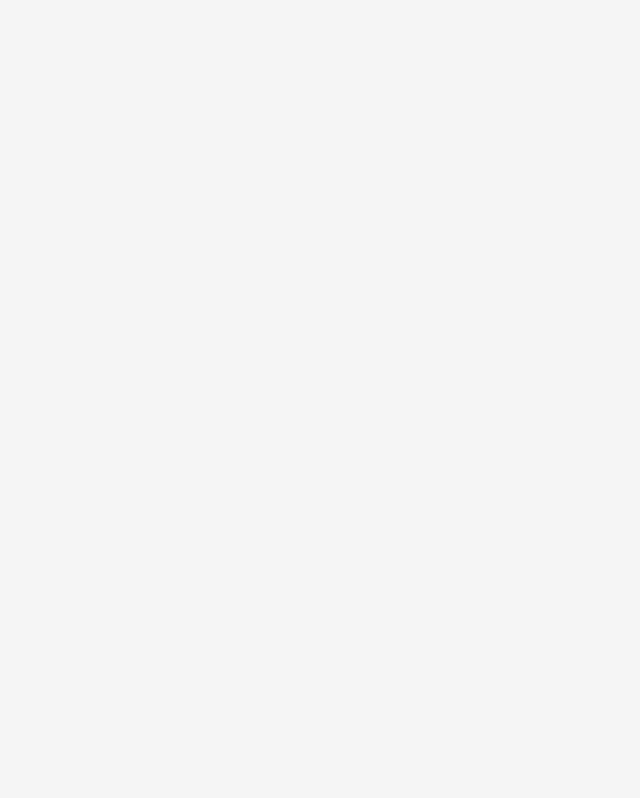
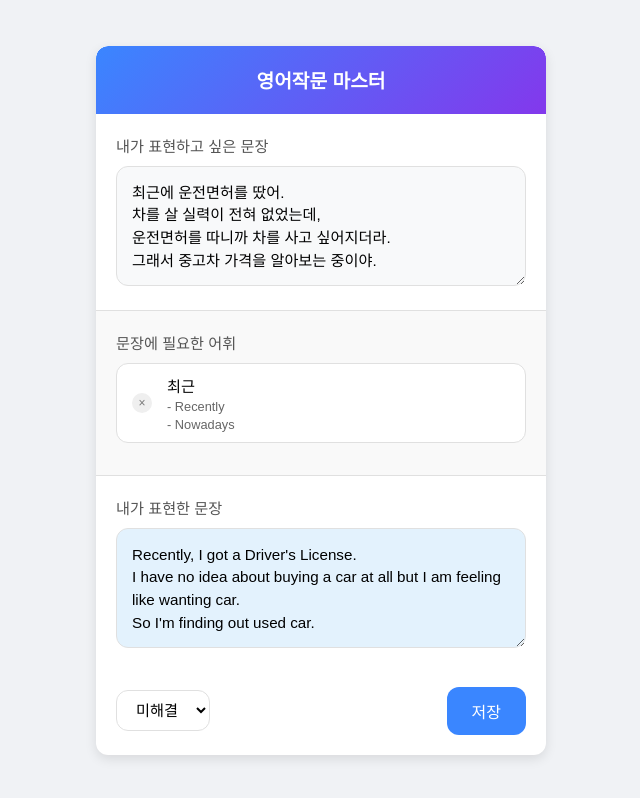
Before and after one commit to yooputer/dapdapnote, a Vue app in the folder dapdapnote-front/: page /edit in a window 1280 px wide. Before the commit this address had no page. Shown: the whole page, without its empty margins (319-959 px from the left). Built offline with nearby package versions, Linux system fonts and the light colour scheme.

Commit message:
🟢feat: 답답노트 작성 페이지 라우팅, 퍼블리싱

```diff
--- a/dapdapnote-front/src/assets/styles.css
+++ b/dapdapnote-front/src/assets/styles.css
@@ -6,13 +6,33 @@
 }
 
 html, body {
-    height: 100%;
+    min-height: 100vh;
+}
+
+:root {
+    --primary-color: #3a86ff;
+    --secondary-color: #8338ec;
+    --light-color: #f8f9fa;
+    --dark-color: #343a40;
+    --success-color: #38b000;
+    --border-radius: 12px;
+    --box-shadow: 0 4px 12px rgba(0, 0, 0, 0.1);
+}
+
+#app {
+    width: 100%;
+    max-width: 450px;
+    background-color: white;
+    border-radius: var(--border-radius);
+    box-shadow: var(--box-shadow);
+    overflow: hidden;
 }
 
 body {
-    background-color: #f5f5f5;
+    background-color: #f0f2f5;
     display: flex;
-    flex-direction: column;
+    justify-content: center;
+    align-items: center;
 }
 
 .chat-container {
--- a/dapdapnote-front/src/router/index.js
+++ b/dapdapnote-front/src/router/index.js
@@ -2,6 +2,7 @@ import { createRouter, createWebHistory } from 'vue-router';
 import Home from '@/views/Home.vue';
 import MyNote from '@/views/MyNote.vue';
 import GroupNote from '@/views/GroupNote.vue';
+import EditNote from '@/views/EditNote.vue'
 
 const routes = [
     {
@@ -18,7 +19,12 @@ const routes = [
         path: '/group/:groupSeq',
         name: 'GroupNote',
         component: GroupNote
-    }
+    },
+    {
+        path: '/edit',
+        name: 'EditNote',
+        component: EditNote
+    },
 ];
 
 const router = createRouter({
--- /dev/null
+++ b/dapdapnote-front/src/views/EditNote.vue
@@ -0,0 +1,217 @@
+<script setup>
+
+</script>
+
+<template>
+  <div class="app-container">
+    <div class="app-header">
+      영어작문 마스터
+    </div>
+
+    <div class="korean-section">
+      <div class="section-label">내가 표현하고 싶은 문장</div>
+      <textarea class="korean-textarea">최근에 운전면허를 땄어.
+차를 살 실력이 전혀 없었는데,
+운전면허를 따니까 차를 사고 싶어지더라.
+그래서 중고차 가격을 알아보는 중이야.</textarea>
+    </div>
+
+    <div class="options-section">
+      <div class="section-label">문장에 필요한 어휘</div>
+      <ul class="option-list">
+        <li class="option-item">
+          <button class="delete-btn">×</button>
+          <div class="option-info">
+            <div class="option-text">최근</div>
+            <div class="option-english">- Recently</div>
+            <div class="option-english">- Nowadays</div>
+          </div>
+        </li>
+
+      </ul>
+    </div>
+
+    <div class="result-section">
+      <div class="section-label">내가 표현한 문장</div>
+      <textarea class="english-textarea">Recently, I got a Driver's License.
+I have no idea about buying a car at all but I am feeling like wanting car.
+So I'm finding out used car.</textarea>
+    </div>
+
+    <div class="buttons-container">
+      <select class="status-select">
+        <option value="unsolved">미해결</option>
+        <option value="solved">해결</option>
+      </select>
+      <button class="btn btn-save">저장</button>
+    </div>
+  </div>
+</template>
+
+<style scoped>
+
+.app-header {
+  background: linear-gradient(135deg, var(--primary-color), var(--secondary-color));
+  color: white;
+  padding: 20px;
+  text-align: center;
+  font-size: 1.2rem;
+  font-weight: bold;
+  border-radius: var(--border-radius) var(--border-radius) 0 0;
+}
+
+.korean-section {
+  padding: 20px;
+  border-bottom: 1px solid #e0e0e0;
+}
+
+.section-label {
+  font-size: 0.95rem;
+  color: #555;
+  margin-bottom: 10px;
+  font-weight: 500;
+}
+
+textarea {
+  width: 100%;
+  min-height: 120px;
+  padding: 15px;
+  border-radius: 12px;
+  border: 1px solid #e0e0e0;
+  resize: vertical;
+  font-size: 0.95rem;
+  line-height: 1.5;
+  transition: border-color 0.3s ease;
+}
+
+textarea:focus {
+  outline: none;
+  border-color: var(--primary-color);
+  box-shadow: 0 0 0 2px rgba(58, 134, 255, 0.2);
+}
+
+.korean-textarea {
+  background-color: #f8f9fa;
+  overflow: hidden;
+}
+
+.english-textarea {
+  background-color: #e3f2fd;
+  overflow: hidden;
+}
+
+.options-section {
+  padding: 20px;
+  background-color: #f9f9f9;
+}
+
+.section-title {
+  font-size: 0.9rem;
+  color: #666;
+  margin-bottom: 15px;
+  display: flex;
+  align-items: center;
+}
+
+.section-title::after {
+  content: '';
+  flex-grow: 1;
+  height: 1px;
+  background-color: #e0e0e0;
+  margin-left: 10px;
+}
+
+.option-list {
+  list-style-type: none;
+}
+
+.option-item {
+  margin-bottom: 12px;
+  display: flex;
+  align-items: center;
+  justify-content: space-between;
+  padding: 10px 15px;
+  border-radius: var(--border-radius);
+  border: 1px solid #e0e0e0;
+  background-color: white;
+}
+
+.option-item:hover {
+  background-color: #f0f8ff;
+}
+
+.option-info {
+  display: flex;
+  flex-direction: column;
+  margin-left: 15px;
+  margin-right: auto;
+}
+
+.option-text {
+  font-size: 0.95rem;
+}
+
+.option-english {
+  font-size: 0.8rem;
+  color: #666;
+  margin-top: 3px;
+}
+
+.delete-btn {
+  background-color: #efefef;
+  color: rgba(92, 92, 92, 0.81);
+  border: none;
+  width: 20px;
+  height: 20px;
+  border-radius: 50%;
+  display: flex;
+  align-items: center;
+  justify-content: center;
+  cursor: pointer;
+  transition: background-color 0.3s ease;
+  font-size: 12px;
+  line-height: 1;
+}
+
+.result-section {
+  padding: 20px;
+  border-top: 1px solid #e0e0e0;
+}
+
+.buttons-container {
+  display: flex;
+  justify-content: space-between;
+  align-items: center;
+  padding: 15px 20px 20px;
+}
+
+.status-select {
+  padding: 10px 15px;
+  border-radius: var(--border-radius);
+  border: 1px solid #e0e0e0;
+  background-color: white;
+  font-size: 0.95rem;
+  cursor: pointer;
+  transition: border-color 0.3s ease;
+}
+
+.status-select:focus {
+  outline: none;
+  border-color: var(--primary-color);
+}
+
+.btn {
+  padding: 12px 25px;
+  border: none;
+  border-radius: var(--border-radius);
+  font-weight: 500;
+  cursor: pointer;
+  transition: all 0.3s ease;
+  font-size: 1rem;
+}
+
+.btn-save {
+  background-color: var(--primary-color);
+  color: white;
+}
+</style>
```
